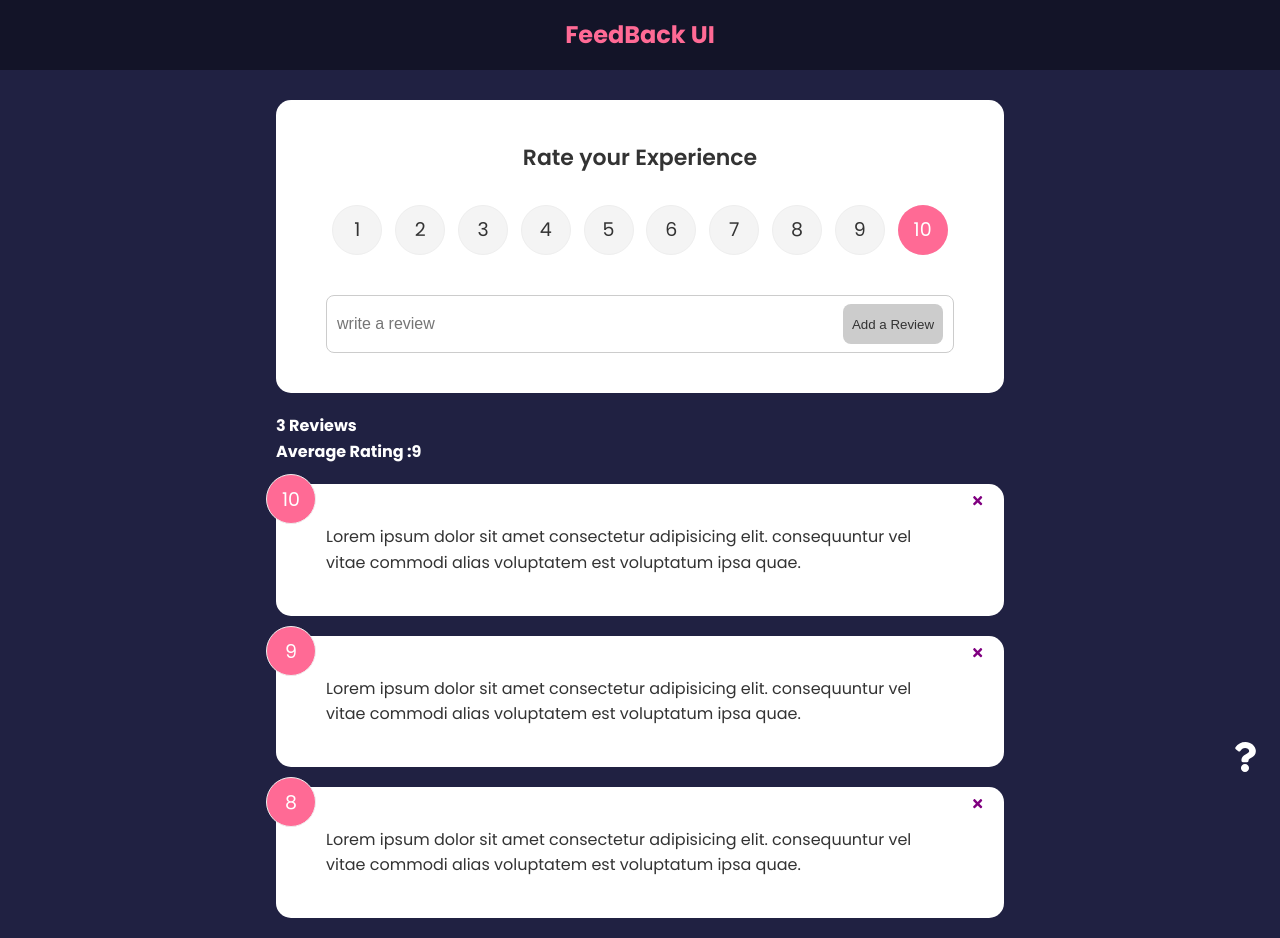
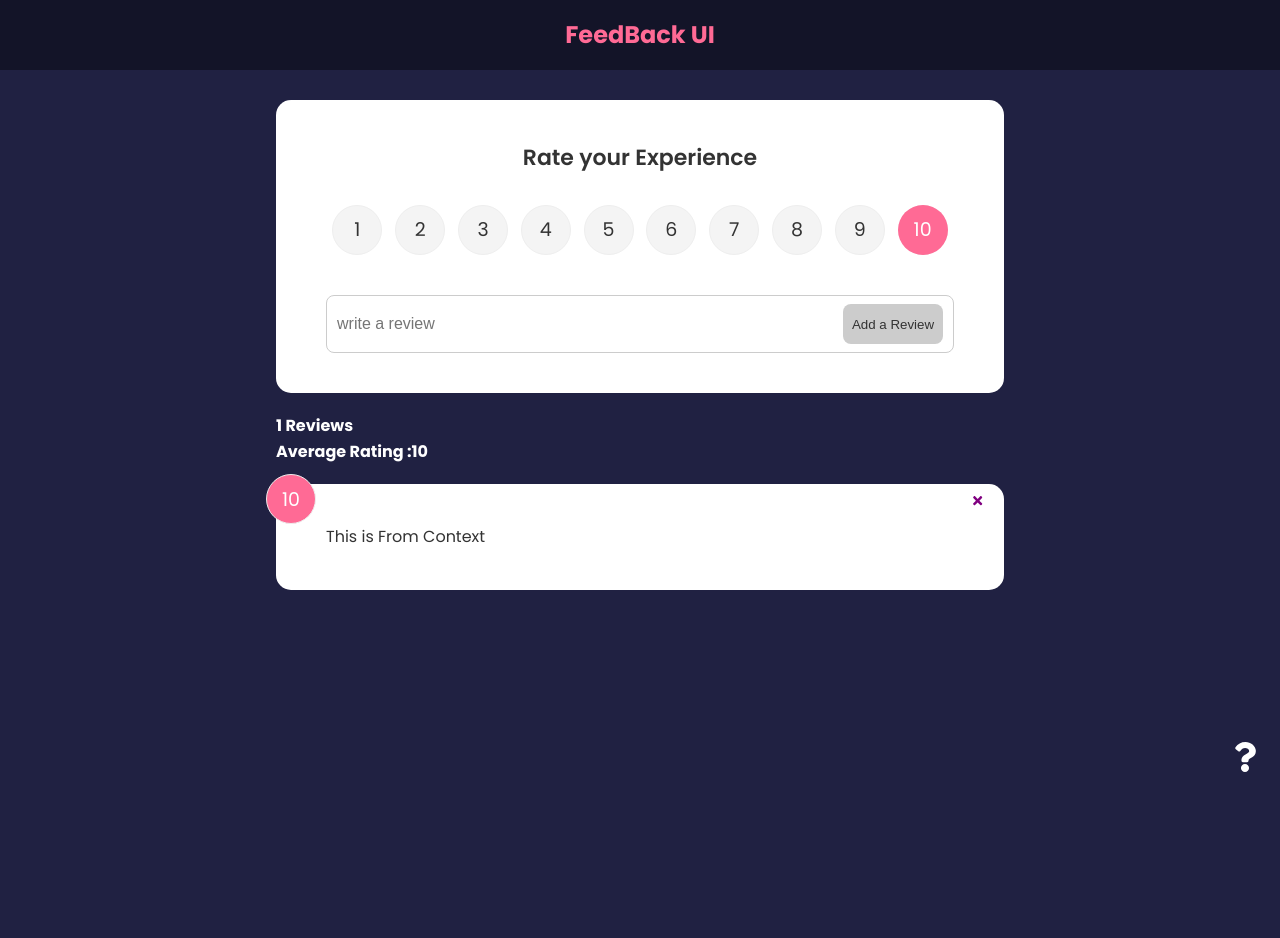
Before and after one commit to Aryann-Kainth/ReactFeedBackApp, a React (Create React App) app: page / in a window 1280 px wide. After the commit the page ends 800 px from the top, so only its background shows below. Built offline with nearby package versions, Linux system fonts and the light colour scheme.

Commit message:
using Context

```diff
--- a/src/App.js
+++ b/src/App.js
@@ -66,8 +66,8 @@ function App() {
         <Route exact path='/' element={
           <>
            <FeedbackForm handleAdd={addFeedBack} />
-        <FeedBackStats feedback={feedback} />
-        <FeedbackList feedback={feedback} handleDelete={deleteFeedback} />
+        <FeedBackStats  />
+        <FeedbackList  handleDelete={deleteFeedback} />
         <AboutIconLink />
           </>
         }>
--- a/src/components/FeedBackStats.jsx
+++ b/src/components/FeedBackStats.jsx
@@ -1,6 +1,8 @@
 import React from 'react'
-
-function FeedBackStats({feedback}) {
+import {useContext} from 'react'
+import FeedbackContext from '../context/FeedbackContext';
+function FeedBackStats() {
+    const {feedback}=useContext(FeedbackContext)
     let avg=0;
     for(let item of feedback)
     {
--- a/src/components/FeedbackList.jsx
+++ b/src/components/FeedbackList.jsx
@@ -1,9 +1,12 @@
 import React from 'react'
 import FeedBackItem from './FeedBackItem'
 import {motion,AnimatePresence} from 'framer-motion'
-function FeedbackList(props) {
+import {useContext} from 'react'
+import FeedbackContext from '../context/FeedbackContext'
+function FeedbackList({handleDelete}) {
    // console.log(props.feedback)
-   if(!props.feedback||props.feedback.length==0)
+   const {feedback}=useContext(FeedbackContext)
+   if(!feedback||feedback.length==0)
    {
        return <p>Nothing to show</p>
    }
@@ -11,11 +14,11 @@ function FeedbackList(props) {
         <div className='feedback-list'>
             <AnimatePresence>
             <ul>
-          {props.feedback.map((comment,index)=>(
+          {feedback.map((comment,index)=>(
               <motion.div key={comment.id} initial={{opacity:0}} animate={{opacity:1}} exit={{opacity:0}}>
 
 
-           <FeedBackItem key={comment.id} item={comment} handleDelete={props.handleDelete} />
+           <FeedBackItem key={comment.id} item={comment} handleDelete={handleDelete} />
            </motion.div>
             ))}
           </ul>
```
